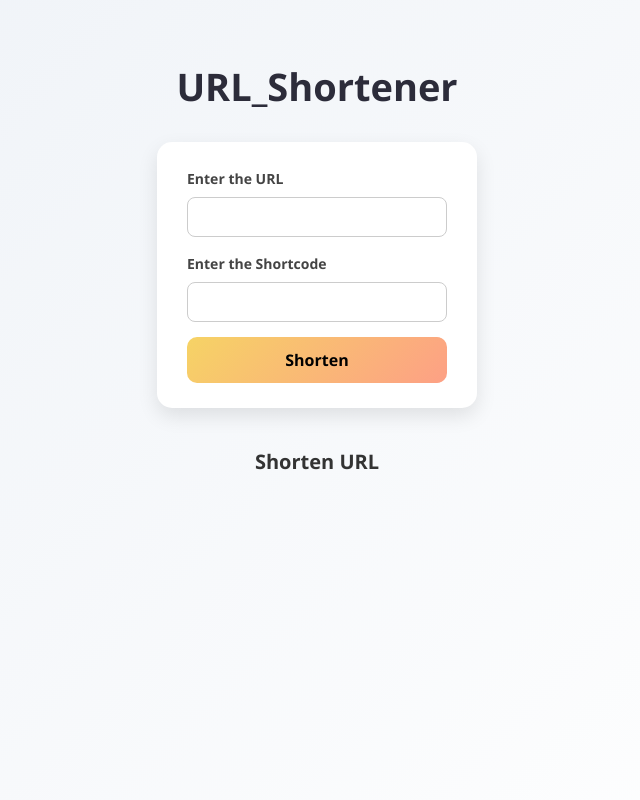
After one commit to Lakshya-2004/URL_shortener, a Node project: template view/index.html in a window 1280 px wide. The commit adds this page. Shown: the whole page, without its empty margins (323-963 px from the left). Run offline with Node 20 templates, Linux system fonts and the light colour scheme; the template is opened without the code that fills it, so the values that code supplies are empty.

Commit message:
withexpress

```diff
--- a/package.json
+++ b/package.json
@@ -5,8 +5,8 @@
   "main": "index.js",
   "type": "module",
   "scripts": {
-   "dev":"node --watch server.js",
-   "start": "node server.js"
+    "dev": "node --watch server.js",
+    "start": "node server.js"
   },
   "keywords": [],
   "author": "",
--- a/public/index.css
+++ b/public/index.css
@@ -1,141 +1,121 @@
-/* Reset and base */
+/* Reset */
 * {
   margin: 0;
   padding: 0;
   box-sizing: border-box;
-    font-family: 'Urbanist', Arial, Helvetica, sans-serif;
+  font-family: "Segoe UI", sans-serif;
 }
 
+/* Body */
 body {
-    min-height: 100vh;
+  background: linear-gradient(135deg, #eef2f7, #ffffff);
   display: flex;
   flex-direction: column;
-    justify-content: center;
   align-items: center;
-    background: #f5f6fa; /* light neutral background */
-    color: #333;
-    padding: 20px;
+  padding-top: 60px;
+  min-height: 100vh;
 }
 
 /* Heading */
 h1 {
-    margin-bottom: 25px;
-    font-size: 2.5rem;
-    font-weight: 700;
-    letter-spacing: 1px;
-    color: #1e1e2f;
+  font-size: 38px;
+  color: #2c2c3a;
+  margin-bottom: 30px;
 }
 
-/* Form styling */
-#form-style {
+/* Form */
+form {
   background: #ffffff;
-    padding: 35px 40px;
+  padding: 25px 30px;
   border-radius: 15px;
-    box-shadow: 0 10px 25px rgba(0, 0, 0, 0.15);
-    width: 360px;
-    transition: 0.3s;
-}
-
-#form-style:hover {
-    box-shadow: 0 12px 30px rgba(0, 0, 0, 0.2);
-}
-
-#form-style div {
-    margin-bottom: 18px;
+  width: 320px;
+  box-shadow: 0 8px 20px rgba(0, 0, 0, 0.1);
 }
 
 /* Labels */
 label {
-    display: block;
-    margin-bottom: 6px;
+  font-size: 14px;
+  font-weight: 600;
   color: #444;
-    font-weight: 600;
 }
 
-/* Input fields */
+/* Inputs */
 input {
   width: 100%;
-    padding: 12px;
+  padding: 10px;
+  margin: 8px 0 15px;
   border-radius: 8px;
   border: 1px solid #ccc;
   outline: none;
-    font-size: 1rem;
-    transition: 0.3s;
+  transition: all 0.3s ease;
 }
 
+/* Input focus */
 input:focus {
-    border-color: #2575fc;
-    box-shadow: 0 0 8px rgba(37, 117, 252, 0.3);
+  border-color: #6c63ff;
+  box-shadow: 0 0 5px rgba(108, 99, 255, 0.4);
 }
 
-/* Submit button */
-#sbm_btn {
+/* Button */
+button {
   width: 100%;
-    padding: 14px;
+  padding: 12px;
+  background: linear-gradient(135deg, #f6d365, #fda085);
   border: none;
-    border-radius: 8px;
-    background: wheat;
-    color: #000000;
-    font-size: 1.1rem;
-    font-weight: 600;
+  border-radius: 10px;
+  font-size: 16px;
+  font-weight: bold;
   cursor: pointer;
-    transition: 0.3s;
+  transition: 0.3s ease;
 }
 
-#sbm_btn:hover {
-    transform: scale(1.05);
-  box-shadow: 0 6px 20px rgba(245, 222, 179, 0.4); /* wheat RGBA with 0.4 opacity */
+/* Button hover */
+button:hover {
+  transform: translateY(-2px);
+  box-shadow: 0 6px 15px rgba(0, 0, 0, 0.15);
 }
 
-/* Section heading */
+/* Sub heading */
 h4 {
-    margin-top: 35px;
-    margin-bottom: 10px;
-    font-size: 1.3rem;
-    font-weight: 600;
-    color: #1e1e2f;
+  margin-top: 40px;
+  margin-bottom: 15px;
+  font-size: 20px;
+  color: #333;
 }
 
-/* URL list */
-#Shorten_url {
-    margin-top: 10px;
+/* List container */
+ul {
   list-style: none;
+  width: 400px;
   padding: 0;
-    width: 360px;
 }
 
-#Shorten_url li {
+/* List items */
+li {
   background: #ffffff;
-    color: #1e1e2f;
+  margin-bottom: 12px;
   padding: 12px 15px;
-    margin: 8px 0;
-    border-radius: 8px;
-    display: flex;
-    justify-content: space-between;
-    align-items: center;
-    font-size: 0.95rem;
-    box-shadow: 0 4px 12px rgba(0, 0, 0, 0.08);
-    transition: 0.3s;
+  border-radius: 10px;
+  box-shadow: 0 4px 10px rgba(0, 0, 0, 0.08);
+  font-size: 14px;
+  word-break: break-all;
 }
 
-#Shorten_url li:hover {
-    box-shadow: 0 6px 18px rgba(0, 0, 0, 0.15);
+/* Links */
+a {
+  color: #0077ff;
+  font-weight: bold;
+  text-decoration: none;
 }
 
-/* Links inside list */
-#Shorten_url li a {
-    color: #1b4da4;
-    text-decoration: none;
-    font-weight: 500;
-}
-
-#Shorten_url li a:hover {
+a:hover {
   text-decoration: underline;
 }
 
-/* Responsive for mobile */
-@media (max-width: 400px) {
-    #form-style, #Shorten_url {
+/* Mobile responsive */
+@media (max-width: 500px) {
+  form,
+  ul {
     width: 90%;
   }
 }
--- a/server.js
+++ b/server.js
@@ -1,23 +1,21 @@
 import crypto from "crypto";
-import { createServer } from "http";
+
 import { readFile, writeFile } from "fs/promises";
 import path from "path";
+import express from "express";
+
+
+
 const PORT = 3002;
+
+const app = express();
+
+app.use(express.static("public"));
+app.use(express.json());
+app.use(express.urlencoded({ extended: true }));
+
 const links_data = path.join("data", "links.json");
-const fileserver = async (res, filename, contentText) => {
-    try {
-        const data = await readFile(filename);
 
-        res.writeHead(200, { "Content-Type": contentText });
-        res.end(data);
-
-    } catch (error) {
-
-        res.writeHead(404, { "Content-Type": "text/html" });
-        res.end("404 Page is Unreachable");
-
-    }
-}
 
 const getLink = async () => {
     try {
@@ -33,83 +31,67 @@ const getLink = async () => {
     }
 };
 
-const server = createServer(async (req, res) => {
+app.get("/", async (req, res) => {
+    try {
+        const filedata = await readFile(path.join("view", "index.html"));
+        const links = await getLink();
+        const content = filedata
+            .toString()
+            .replaceAll(
+                "{{Shorten_url}}",
+                Object.entries(links)
+                    .map(([shortcode, url]) => {
+                        return `<li>
+          <a href="/${shortcode}" target="_blank">
+            ${req.headers.host}/${shortcode}
+          </a> --- ${url}
+        </li>`;
+                    })
+                    .join("")
+            );
+        res.send(content);
+    } catch (error) {
+        console.error(error);
+        return res.status(500).send("Internal server error");
+    }
 
-    if (req.method === "GET") {
-
-        if (req.url === "/") {
-            return fileserver(res, path.join("public", "index.html"), "text/html")
+});
+app.post("/", async (req, res) => {
+    try {
+        const { url, shortcode } = req.body();
+        const links = await getLink();
+        const Finalcode = shortcode || crypto.randomBytes(4).toString("hex");
+        if (links[Finalcode]) {
+            return res.status(400).send("It already exists, use different ShortCode");
         }
-        else if (req.url === "/index.css") {
-            return fileserver(res, path.join("public", "index.css"), "text/css");
-
-        }
-
-        // we have create the link api becoz this link is give data to frontend so
-        //  we have to create /link which been fetched by frontend
-        else if (req.url === "/links") {
-            const links = await getLink();
-            res.writeHead(200, { "content-type": "application/json" });
-            res.end(JSON.stringify(links));
-        }
-        else if (req.url === "/favicon.ico") {
-            res.writeHead(204);
-            res.end();
-            return;
-        }
-        else {
-            const link = await getLink();
-            const shortcode = req.url.slice(1);
-            if (link[shortcode]) {
-                res.writeHead(302, { location: link[shortcode] });
-                return res.end();
-            }
-            res.writeHead(404, { "Content-Type": "application/json" });
-            return res.end(JSON.stringify({ message: "ShortURL not Found" }));
-        }
-
-
-    }
-    if (req.method === "POST" && req.url === "/shorten") {
-
-        const link = await getLink();
-        let DATA = "";
-
-        req.on("data", (chunks) => {
-            DATA += chunks.toString();
-        });
-
-        req.on("end", async () => {
-            console.log(DATA);
-
-            const { url, shortcode } = JSON.parse(DATA);
-
-            if (!url) {
-                res.writeHead(400, { "Content-Type": "application/json" });
-                return res.end(JSON.stringify({ message: "Error: All requirements are not complete!" }));
-            }
-            const Finalcode = shortcode || crypto.randomBytes(4).toString("hex");
-
-            if (link[Finalcode]) {
-                res.writeHead(409, { "Content-Type": "application/json" });
-                return res.end(JSON.stringify({ message: "It already exists, use different ShortCode" }));
-            }
-
-            link[Finalcode] = url;
-            await writeFile(links_data, JSON.stringify(link, null, 2));
-
-            res.writeHead(200, { "Content-Type": "application/json" });
-            return res.end(JSON.stringify({
-                success: true,
-                shortcode: Finalcode
-            }));
-        });
-
-        return;
+        links[Finalcode] = url;
+        await writeFile(links_data, JSON.stringify(links, null, 2));
+        return res.send("Short URL created successfully");
+    } catch (error) {
+        console.error(error);
+        return res.status(500).send("Server error");
     }
 
 });
 
-server.listen(PORT, () => {
+
+
+app.get("/:shortcode", async (req, res) => {
+    try {
+        const { shortcode } = req.params;
+        const links = await getLink();
+        if (links[shortcode]) {
+            return res.redirect(links[shortcode]);
+        } else {
+            return res.status(404).send("404!! Not Found");
+        }
+    } catch (error) {
+        console.error(error);
+        return res.status(500).send("Server failed")
+    }
+
+});
+
+app.listen(PORT, () => {
     console.log(`Server Running at http://localhost:${PORT}`);
 });
--- /dev/null
+++ b/view/index.html
@@ -0,0 +1,30 @@
+<!DOCTYPE html>
+<html lang="en">
+
+<head>
+    <meta charset="UTF-8">
+    <meta name="viewport" content="width=device-width, initial-scale=1.0">
+    <title>Shorten_URL</title>
+    <link rel="stylesheet" href="/index.css">
+</head>
+
+<body>
+    <h1>URL_Shortener</h1>
+    <form action="/" method="post">
+        <div>
+            <label for="url">Enter the URL</label>
+            <input type="url" name="url" id="url" required>
+        </div>
+        <div>
+            <label for="shortcode">Enter the Shortcode</label>
+            <input type="text" name="shortcode" id="shortcode" required>
+        </div>
+        <button type="submit" id="sbm_btn"> Shorten </button>
+    </form>
+
+    <h4>Shorten URL</h4>
+    <ul> {{Shorten_url}} </ul>
+
+</body>
+
+</html>
```
Also changed, not shown: public/index.html (deleted, +0 -79 lines). Lines whose indentation alone changed are shown as unchanged.
